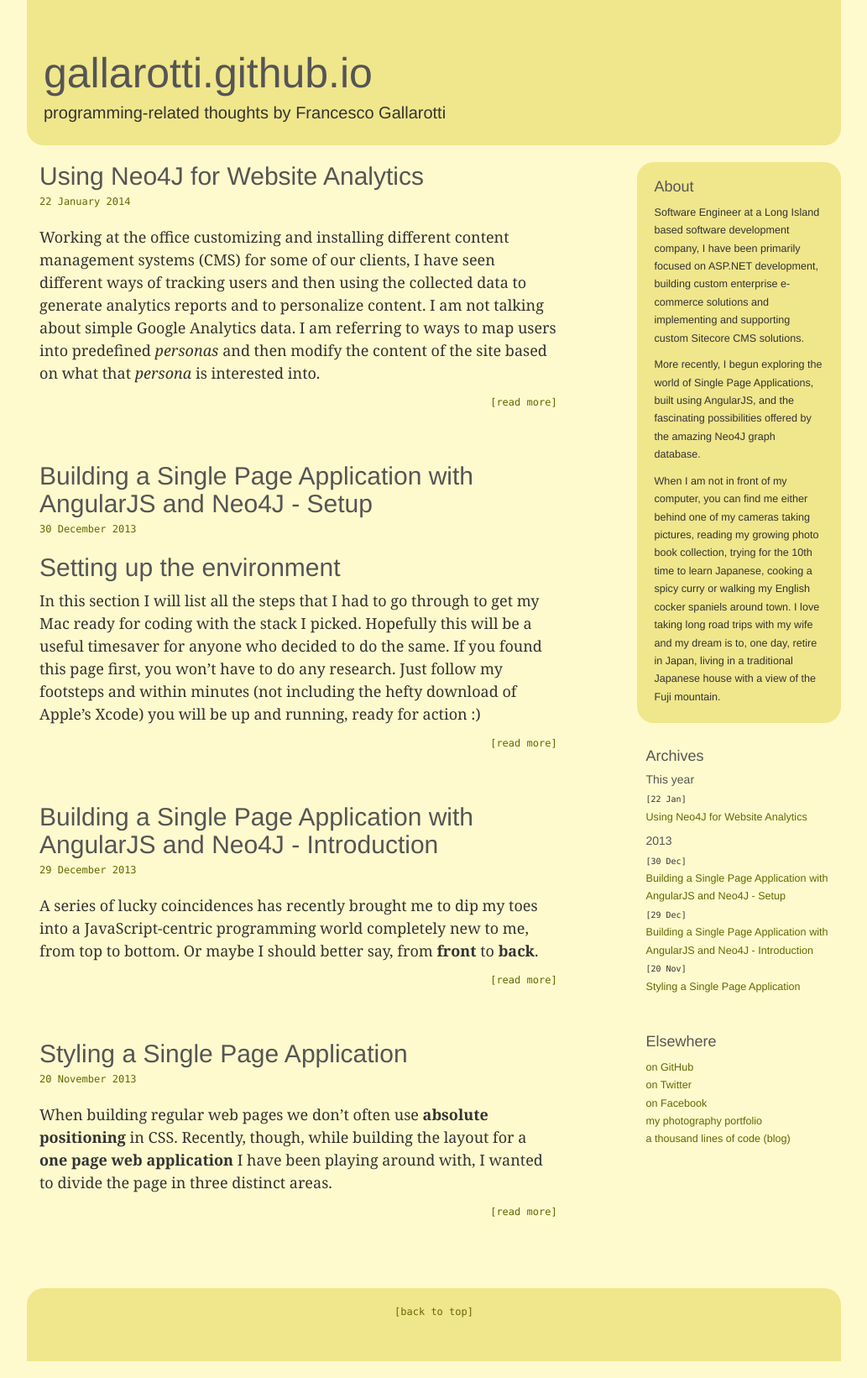
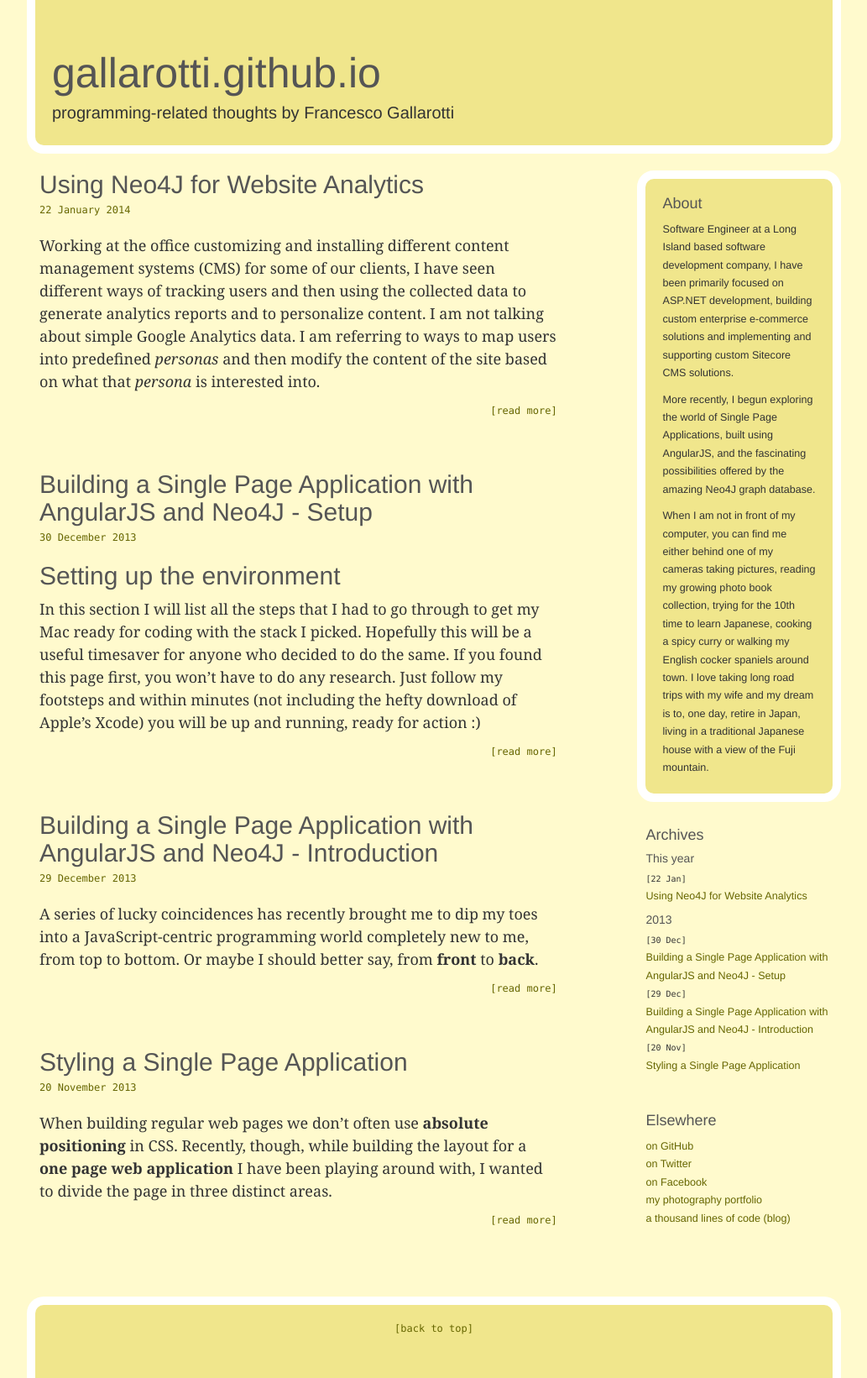
Before and after one commit to gallarotti/gallarotti.github.io, a Jekyll site: the page built from index.html, in a window 1280 px wide. Shown: the whole page at 84% size, without its empty margins (123-1156 px from the left). Built offline with Jekyll 4.4.1, drawn with Linux system fonts in a browser that asks for light colours; nearby versions of some CDN libraries; Markdown is read by kramdown in place of the engine named in the settings; the list of posts is cut into pages by our own code.

Commit message:
styling change

```diff
--- a/stylesheets/stylesheet.css
+++ b/stylesheets/stylesheet.css
@@ -99,6 +99,9 @@ a:hover {
 .blog-header {
   padding: 20px;
   padding-bottom: 5px;
+  border-left: 10px white solid;
+  border-right: 10px white solid;
+  border-bottom: 10px white solid;
   border-radius: 0px 0px 20px 20px;
   -moz-border-radius: 0px 0px 20px 20px;
   -webkit-border-radius: 0px 0px 20px 20px;
@@ -155,6 +158,7 @@ a:hover {
   background-color: #F0E68C;
   border-radius: 20px;
   margin-bottom: 20px;
+  border: 10px white solid;
 }
 .sidebar-module-inset p:last-child,
 .sidebar-module-inset ul:last-child,
@@ -207,6 +211,9 @@ a:hover {
 
   padding: 20px;
   padding-bottom: 40px;
+  border-left: 10px white solid;
+  border-right: 10px white solid;
+  border-top: 10px white solid;
   border-radius: 20px 20px 0px 0px;
   -moz-border-radius: 20px 20px 0px 0px;
   -webkit-border-radius: 20px 20px 0px 0px;
```
